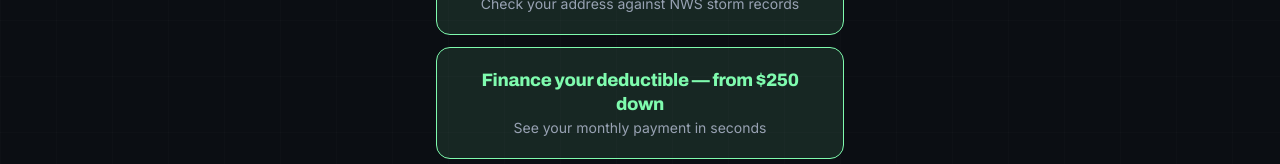
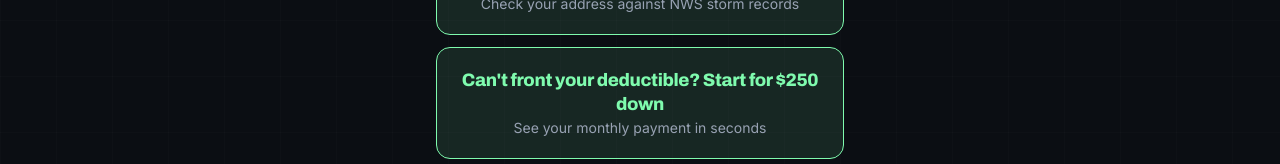
Before and after one commit to frankparkerlee-debug/power-edge, a Next.js app: page /links in a window 1280 px wide. Shown: the part 325-489 px from the top of the page. Built offline with nearby package versions, Linux system fonts and the light colour scheme; no server answers.

Commit message:
Fix /links financing card copy — clear antecedent (start for $250 down)
Co-Authored-By: Claude Fable 5 <noreply@anthropic.com>

```diff
--- a/app/links/page.tsx
+++ b/app/links/page.tsx
@@ -18,7 +18,7 @@ const links = [
     primary: true,
   },
   {
-    label: "Finance your deductible — from $250 down",
+    label: "Can't front your deductible? Start for $250 down",
     sub: "See your monthly payment in seconds",
     href: `/financing?${UTM}`,
     primary: true,
```
